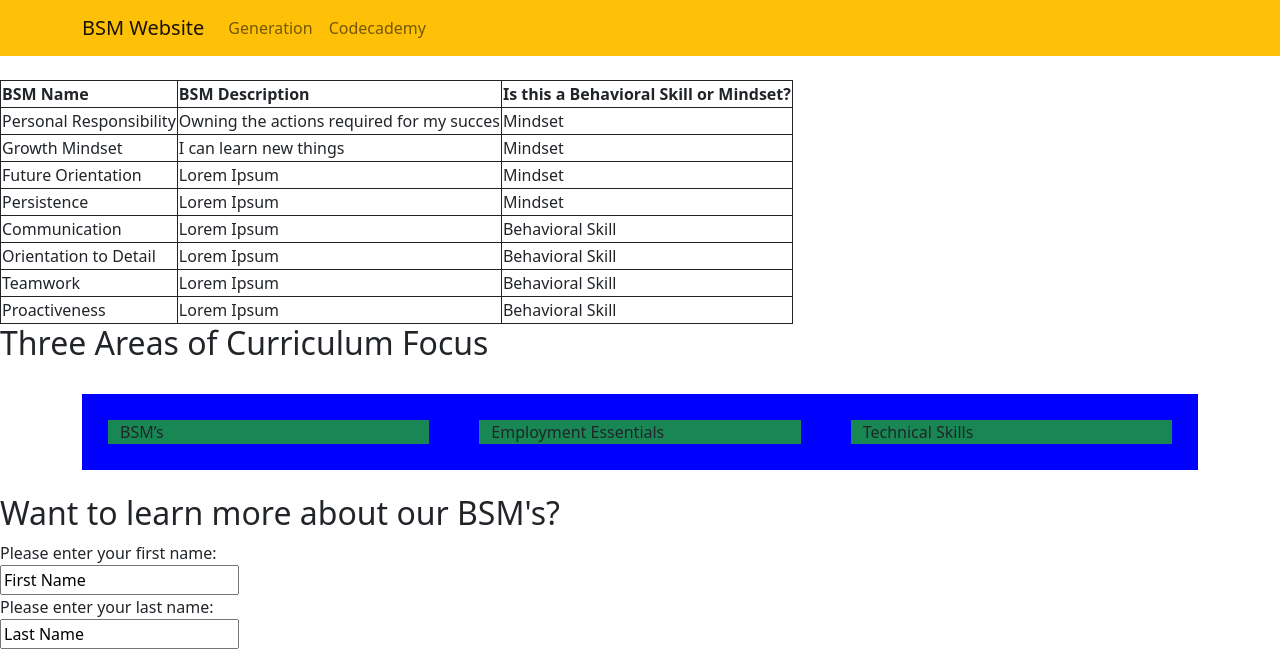
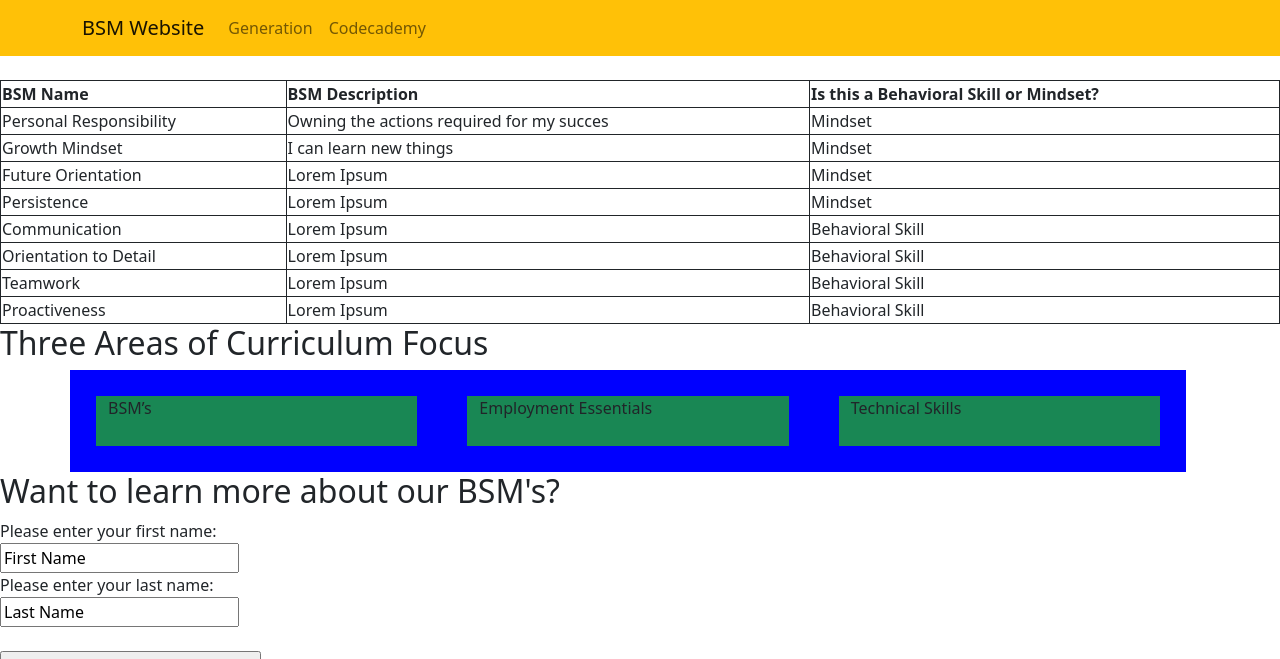
Before and after one commit to yididyayoseph/HTML-CSS-Bootstrap-SBA, a plain HTML site: page index.html in a window 1280 px wide. Shown: the top 659 px of the page. Drawn offline with nearby package versions, Linux system fonts and the light colour scheme.

Commit message:
table and grid adjusted

```diff
--- a/index.html
+++ b/index.html
@@ -93,7 +93,7 @@
 </table>
 
 <h2>Three Areas of Curriculum Focus</h2>
-<div class="container px-4 py-4">
+<div class="container ">
     <div class="row bg-primary align-items-center ">
         <div class="col bg-success my-auto">BSM’s</div>
         <div class="col bg-success my-auto">Employment Essentials</div>
--- a/style.css
+++ b/style.css
@@ -6,10 +6,23 @@ table, th, td {
     border: 1px solid;
   }
 
-  .row {
-    border: blue solid 1px;
+table {
+    width: 100%;
   }
 
-  .col {
+.container {
+    width: 100%;
+
+}
+
+.row {
+    border: blue solid 1px;
+    width: 100%;
+
+  }
+
+.col {
     border: blue solid 25px;
+    height: 100px;
+
   }
```
